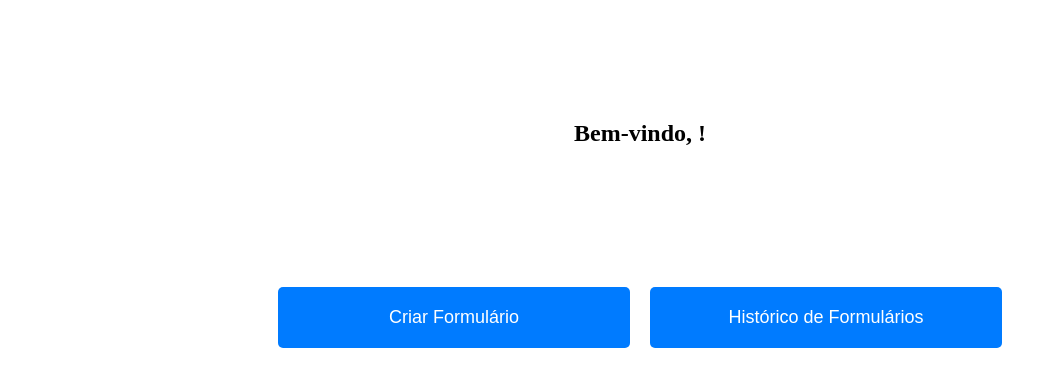
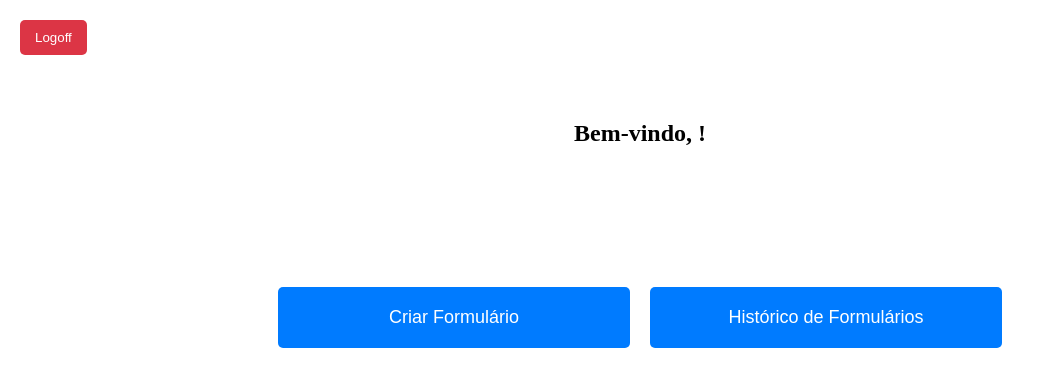
Before and after one commit to tab-med/tabmed-front20, a React (Vite) app: page /medico-home in a window 1280 px wide. Shown: the top 386 px of the page, without its empty margins (0-1045 px from the left). Built offline with nearby package versions, Linux system fonts and the light colour scheme.

Commit message:
Adicionado botão de Logoff no HomeMedico e correção de erros css

```diff
--- a/src/Components/HomeMedico/HomeMedico.css
+++ b/src/Components/HomeMedico/HomeMedico.css
@@ -47,3 +47,19 @@
     align-items: center;
     height: 100%;
   }
+
+  .botao-logoff {
+    position: absolute;
+    top: 20px; /* Ajuste a distância do topo conforme necessário */
+    left: 20px; /* Ajuste a distância da esquerda conforme necessário */
+    background-color: #dc3545; /* Cor de fundo vermelha para o botão de logoff */
+    color: white;
+    padding: 10px 15px;
+    border: none;
+    border-radius: 5px;
+    cursor: pointer;
+  }
+
+  .botao-logoff:hover {
+    background-color: #c82333; /* Cor de fundo mais escura ao passar o mouse */
+  }
--- a/src/Components/HomeMedico/HomeMedico.jsx
+++ b/src/Components/HomeMedico/HomeMedico.jsx
@@ -31,8 +31,15 @@ function HomeMedico() {
     navigate('/historico-formularios');
   };
 
+  const handleLogoffClick = () => {
+    AsyncStorage.removeItem('usuario');
+    navigate('/');
+  };
+
   return (
     <div className="container">
+      <button className="botao-logoff" onClick={handleLogoffClick}>Logoff</button>
+
       <p className="title">Bem-vindo, {nomeMedico}!</p>
       <div className="button-container">
         <button className="button" onClick={handleCriarFormularioClick}>
```
